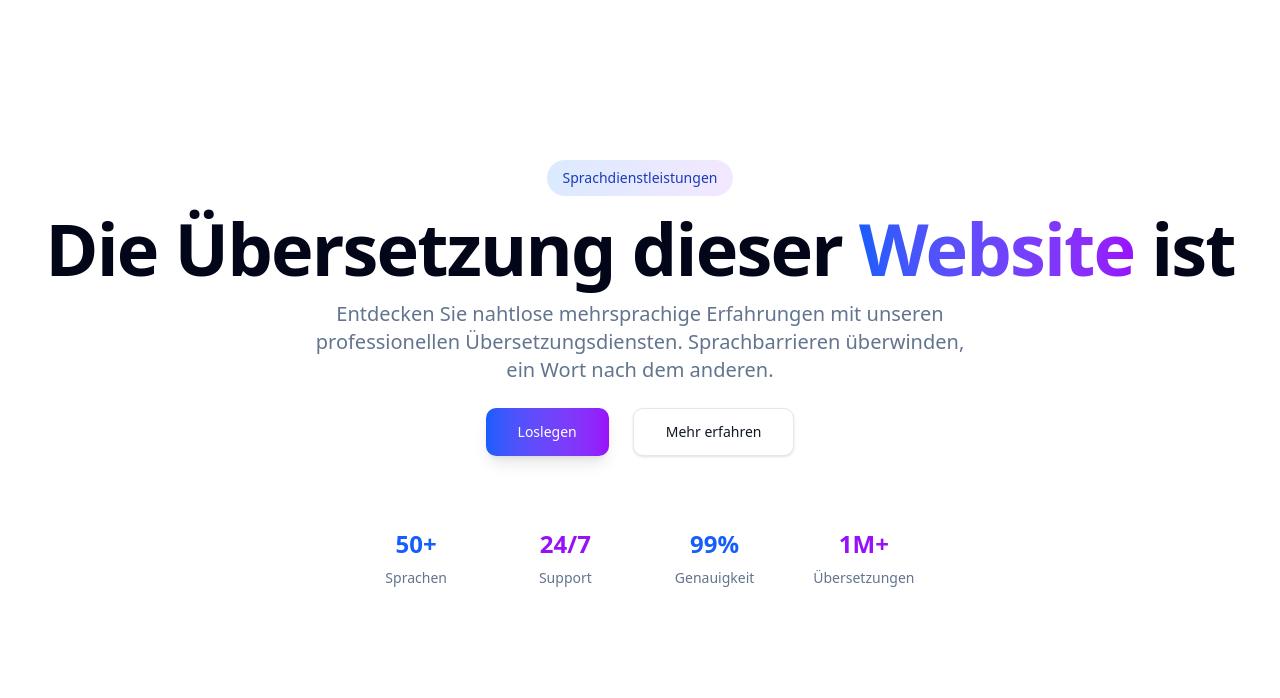
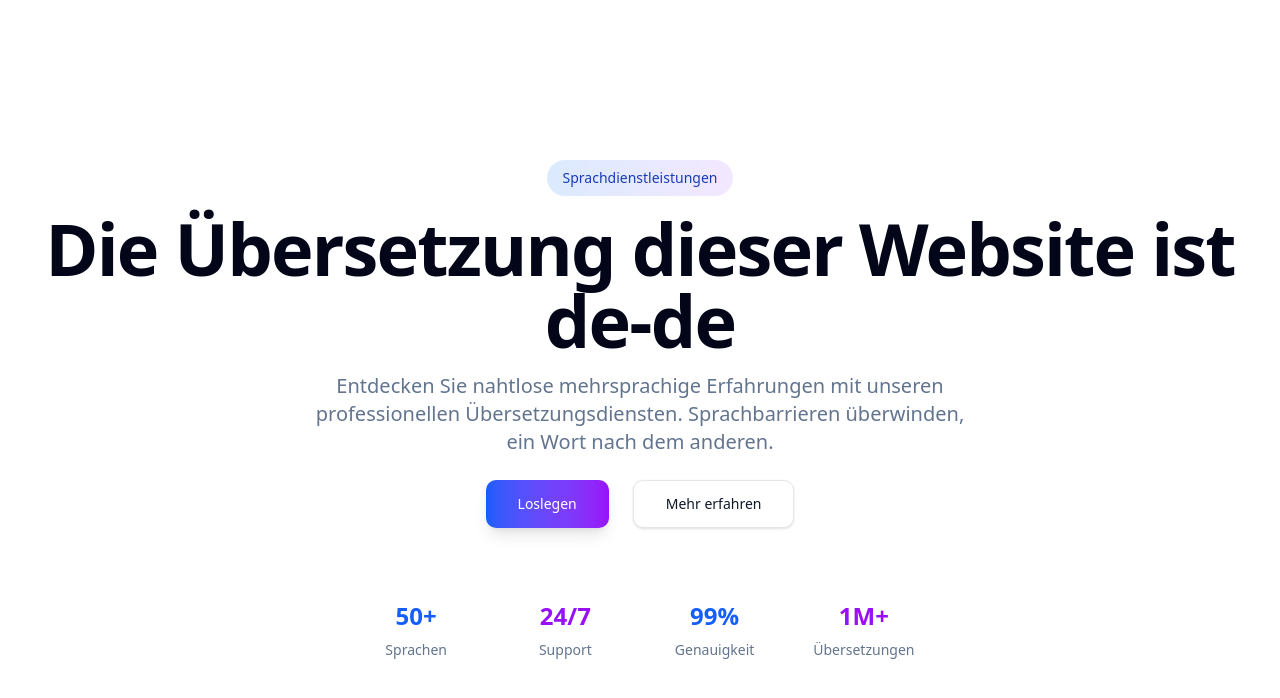
Before and after one commit to Quadraplex214/german-website-for-translation, a Next.js app: page /language-check in a window 1280 px wide. Shown: the top 698 px of the page. Built offline with nearby package versions, Linux system fonts and the light colour scheme.

Commit message:
forgot something

```diff
--- a/src/components/language-check.tsx
+++ b/src/components/language-check.tsx
@@ -14,11 +14,7 @@
               Sprachdienstleistungen
             </div>
             <h1 className="text-4xl font-bold tracking-tight sm:text-5xl md:text-6xl lg:text-7xl">
-              Die Übersetzung dieser{" "}
-              <span className="bg-gradient-to-r from-blue-600 to-purple-600 bg-clip-text text-transparent">
-                Website
-              </span>{" "}
-              ist
+              Die Übersetzung dieser Website ist {websiteLanguage.language}
             </h1>
             <p className="mx-auto max-w-2xl text-lg text-muted-foreground md:text-xl">
               Entdecken Sie nahtlose mehrsprachige Erfahrungen mit unseren
```
